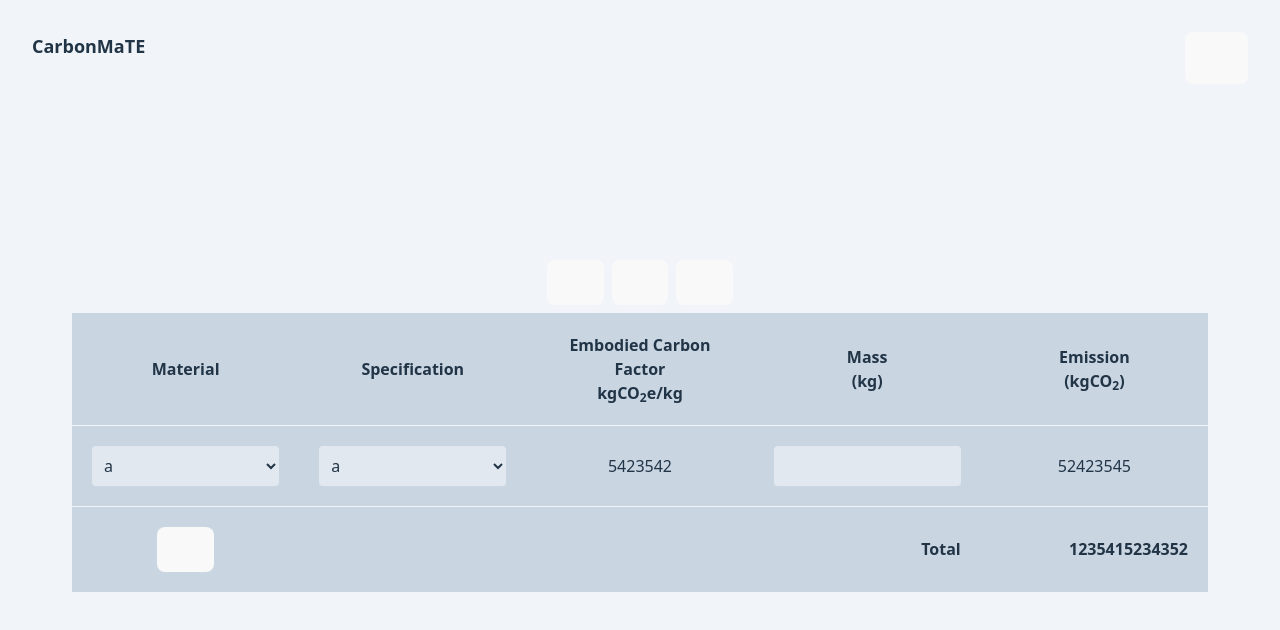
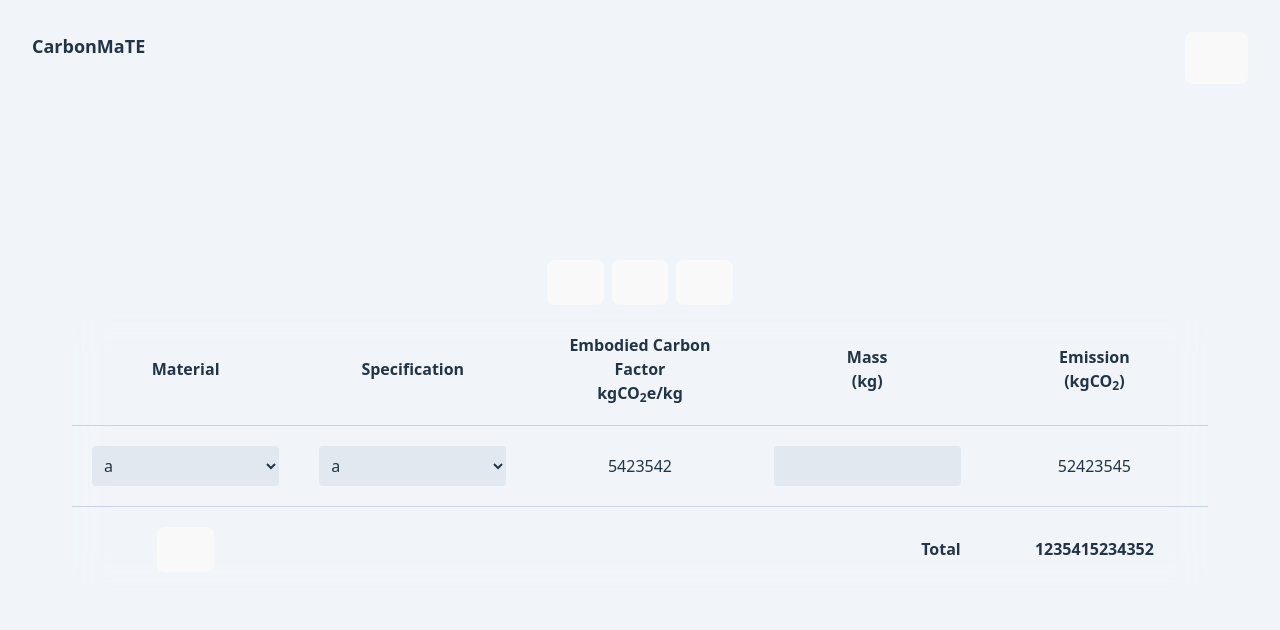
Before and after one commit to sustainableengineeringdesign/carbonmate, a Vue app: page / in a window 1280 px wide. Shown: the top 630 px of the page. Built offline with nearby package versions, Linux system fonts and the light colour scheme; some icons are missing.

Commit message:
update table color

```diff
--- a/src/components/Calculator.vue
+++ b/src/components/Calculator.vue
@@ -11,9 +11,9 @@ import PlusIcon from "vue-material-design-icons/Plus.vue"
     <button><ExportIcon/></button>
     <button><ReloadIcon/></button>
   </div>
-  <table class="table-fixed border-collapse p-5 w-full bg-slate-300 backdrop-blur-lg">
+  <table class="table-fixed border-collapse p-5 w-full backdrop-blur-lg">
     <thead>
-      <tr class="border-b border-b-slate-100">
+      <tr class="border-b border-b-slate-300">
         <th class="p-5">Material</th>
         <th class="p-5">Specification</th>
         <th class="p-5">Embodied Carbon Factor<br>kgCO<sub>2</sub>e/kg</th>
@@ -22,7 +22,7 @@ import PlusIcon from "vue-material-design-icons/Plus.vue"
       </tr>
     </thead>
     <tbody>
-      <tr class="border-b border-b-slate-100">
+      <tr class="border-b border-b-slate-300">
         <td class="p-5"><select class="bg-slate-200 p-2 rounded w-full"><option>a</option><option>b</option></select></td>
         <td class="p-5"><select class="bg-slate-200 p-2 rounded w-full"><option>a</option><option>b</option></select></td>
         <td class="p-5">5423542</td>
@@ -40,7 +40,7 @@ import PlusIcon from "vue-material-design-icons/Plus.vue"
         <td></td>
         <td></td>
         <td class="text-right p-5 font-bold">Total</td>
-        <td class="text-right p-5 font-black">1235415234352</td>
+        <td class="p-5 font-black">1235415234352</td>
       </tr>
     </tbody>
   </table>
```
